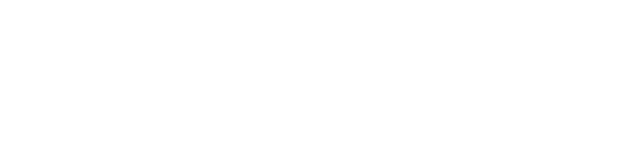
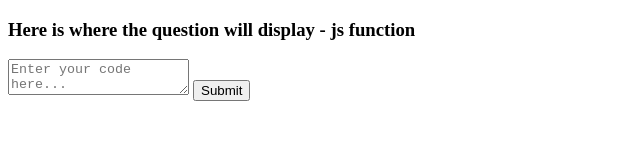
Before and after one commit to jasonkuehnle/1530-Final-Project, a plain HTML site: page index.html in a window 1280 px wide. Shown: the whole page, without its empty margins (0-640 px from the left). Drawn offline with nearby package versions, Linux system fonts and the light colour scheme.

Commit message:
question and answer divs - no styling or functions yet

```diff
--- a/index.html
+++ b/index.html
@@ -4,8 +4,25 @@
     <meta charset="UTF-8">
     <meta name="viewport" content="width=device-width, initial-scale=1.0">
     <title>Document</title>
+    <link rel="stylesheet" href="https://cdnjs.cloudflare.com/ajax/libs/prism/1.24.1/themes/prism.min.css">
 </head>
 <body>
+    <div>
+        <div id="question">
+            <h3> Here is where the question will display - js function</h3>
+            <!-- javascript function to display question -->
+        </div>
 
+        <div id="answer">
+            <form id="codeForm">
+                <textarea id="code" name="code" placeholder="Enter your code here..."></textarea>
+                <input type="submit" id="submitBtn" value="Submit">
+            </form>
+        </div>
+
+        <script src="https://cdnjs.cloudflare.com/ajax/libs/prism/1.24.1/prism.min.js"></script>
+        <script src="https://cdnjs.cloudflare.com/ajax/libs/prism/1.24.1/components/prism-javascript.min.js"></script>
+
+    </div>
 </body>
 </html>
```
